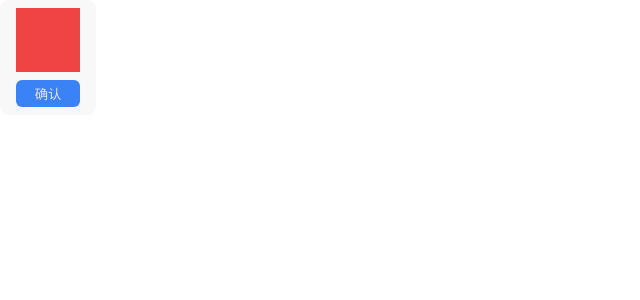
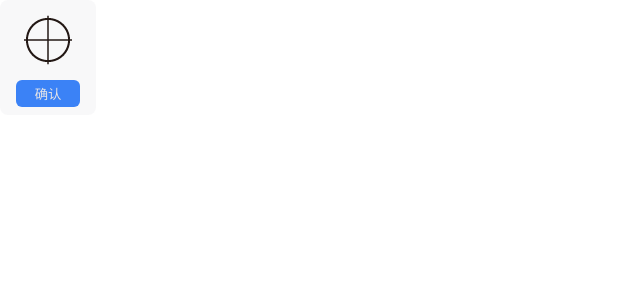
Before and after one commit to zrll12/transaction-sync, a Vue app: page /dialog in a window 1280 px wide. Shown: the top 300 px of the page, without its empty margins (0-640 px from the left). Built offline with nearby package versions, Linux system fonts and the light colour scheme.

Commit message:
feat: dialog image

```diff
--- a/src/pages/dialog.vue
+++ b/src/pages/dialog.vue
@@ -10,11 +10,10 @@ const selectWindowClose = () => {
 
 <template>
   <div class="w-fit px-4 py-2 bg-zinc-200 rounded-lg space-y-2 bg-opacity-25 cursor-pointer" data-tauri-drag-region>
-    <div class="size-64px bg-red-500" data-tauri-drag-region>
-      <!-- 替换为某一个标签 -->
-      <!-- <img src="" alt=""> -->
+    <div class="size-64px flex items-center justify-center" data-tauri-drag-region>
+      <img src="/img.png" alt="">
     </div>
-    <button class="w-full bg-blue-500 text-zinc-200 px-3 py-1 rounded-md border-none" @click="selectWindowClose">
+    <button class="cursor-pointer w-full bg-blue-500 text-zinc-200 px-3 py-1 rounded-md border-none" @click="selectWindowClose">
       确认
     </button>
   </div>
```
Also changed, not shown: public/img.png (added).
